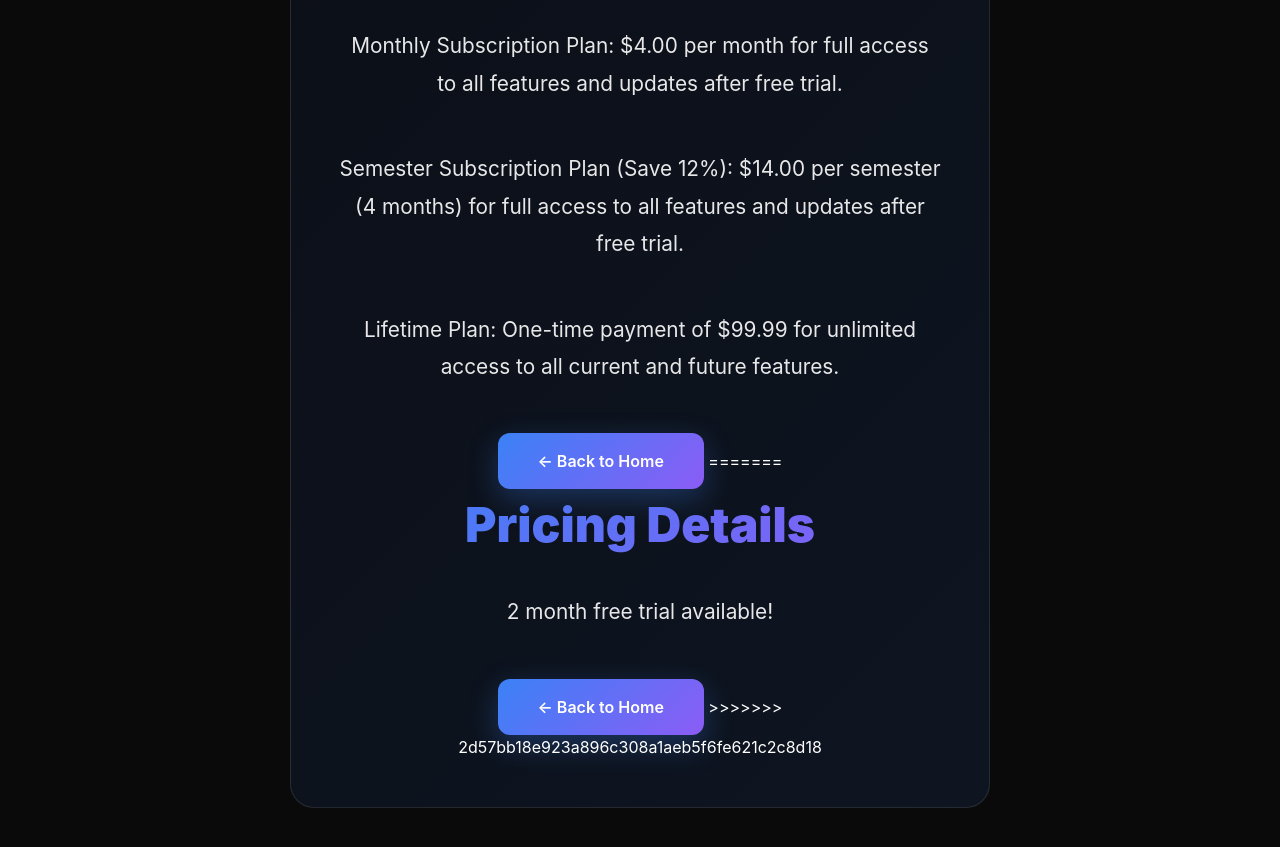
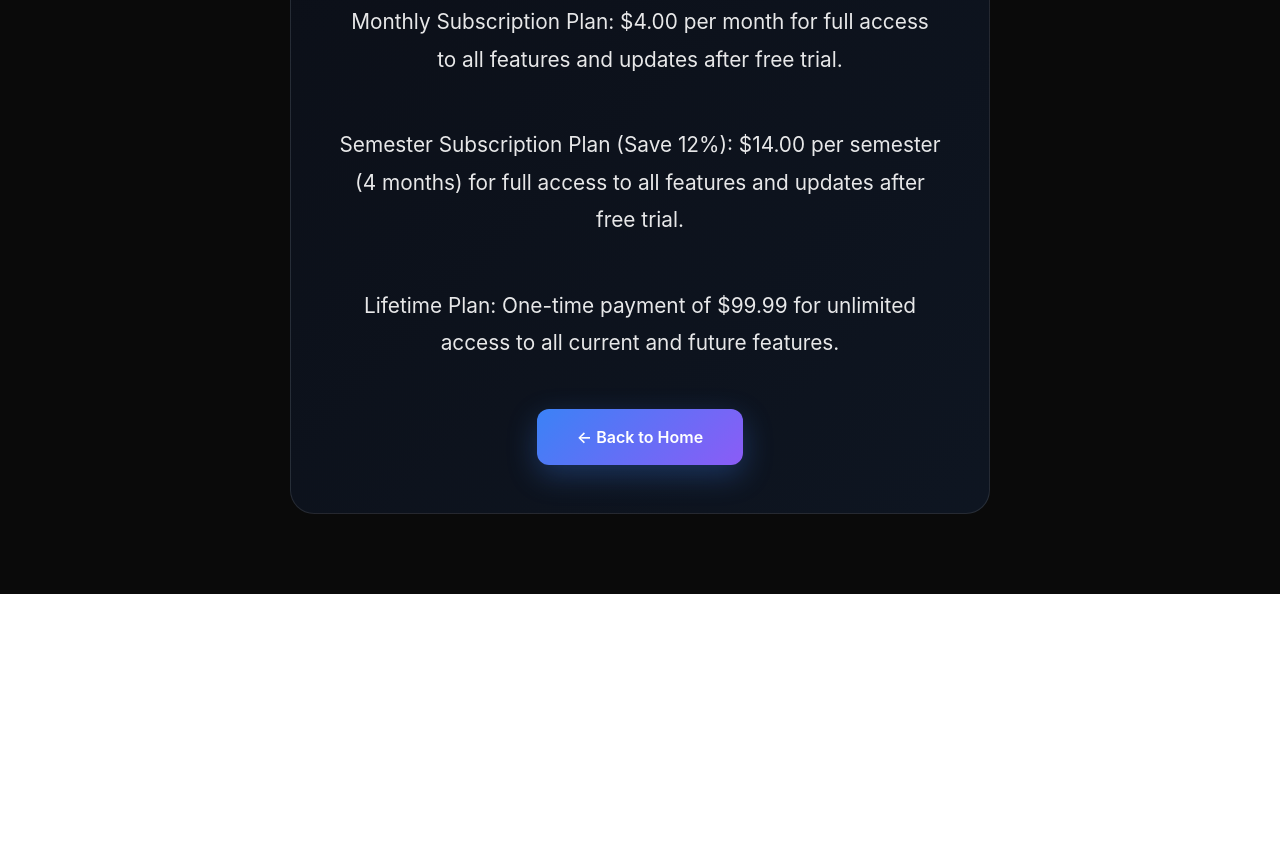
Before and after one commit to Axion2900/Lock-Tin, a plain HTML site: page pricing.html in a window 1280 px wide. Shown: the part 621-1468 px from the top of the page. After the commit the page ends 1215 px from the top, so only its background shows below. Drawn offline with Linux system fonts and the light colour scheme.

Commit message:
proper change to pricing

```diff
--- a/pricing.html
+++ b/pricing.html
@@ -24,20 +24,12 @@ Last Updated: 2025-11-01
         <div class="container">
           <div class="info-content">
             <div class="info-icon">💰</div>
-<<<<<<< HEAD
             <h1 class="info-title" data-i18n="pricing.title">Pricing Details</h1>
             <p class="info-description" data-i18n="pricing.description"></p>
             <p class="info-description" data-i18n="pricing.subscription.monthly"></p>
             <p class="info-description" data-i18n="pricing.subscription.semester"></p>
             <p class="info-description" data-i18n="pricing.subscription.lifetime"></p>
               <a href="/index.html" class="back-home-btn" data-i18n="pricing.backHome">← Back to Home</a>
-=======
-            <h1 class="info-title" data-i18n="pricing.title">Pricing Details Coming Soon</h1>
-            <p class="info-description" data-i18n="pricing.description">
-              We are working hard to finalize our pricing plans and will share them with you shortly. Stay tuned for updates!
-            </p>
-            <a href="./index.html" class="back-home-btn" data-i18n="pricing.backHome">← Back to Home</a>
->>>>>>> 2d57bb18e923a896c308a1aeb5f6fe621c2c8d18
           </div>
         </div>
       </section>
```
